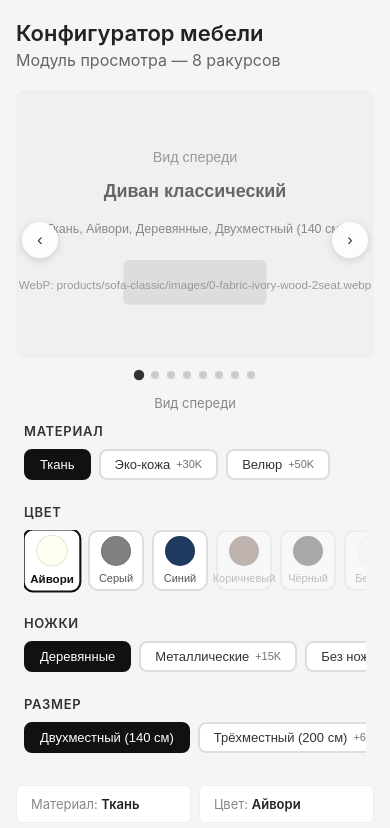
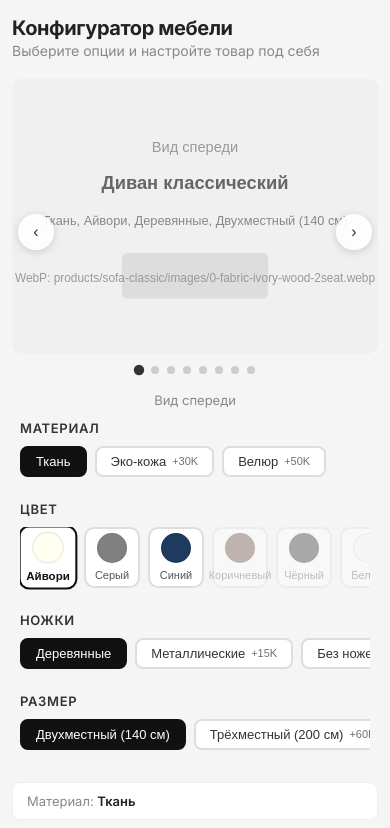
Before and after one commit to Murkin1980/furniture-configurator, a plain HTML site: page index.html in a window 390 px wide. Shown: the top 828 px of the page. Drawn offline with Linux system fonts and the light colour scheme.

Commit message:
Этап 8: сборка, адаптив и финальный QA
- Обновлён index.html: Inter font, OG-теги, заголовок, отступы
- Адаптив: 375px (столбец, кнопки вниз), 768px+ (карточка, крупнее), 1280px (max-width)
- viewer.css: border-radius, размеры на tablet/desktop
- price.css: компактнее на мобильном
- README: полная структура, все модули, WhatsApp config
- Скрипты defer + preconnect для производительности

```diff
--- a/index.html
+++ b/index.html
@@ -4,20 +4,26 @@
   <meta charset="utf-8">
   <meta name="viewport" content="width=device-width, initial-scale=1">
   <title>Конфигуратор мебели</title>
+  <meta name="description" content="Визуальный конфигуратор мебели: выбор материалов, цветов, размеров, просмотр в 8 ракурсах и отправка заказа в WhatsApp.">
+  <meta property="og:title" content="Конфигуратор мебели">
+  <meta property="og:description" content="Настройте мебель под себя: материал, цвет, ножки, размер. 8 ракурсов просмотра.">
+  <meta property="og:type" content="website">
+  <link rel="preconnect" href="https://fonts.googleapis.com">
+  <link rel="preconnect" href="https://fonts.gstatic.com" crossorigin>
+  <link href="https://fonts.googleapis.com/css2?family=Inter:wght@400;500;600;700&display=swap" rel="stylesheet">
   <link rel="stylesheet" href="src/viewer.css">
   <link rel="stylesheet" href="src/options.css">
   <link rel="stylesheet" href="src/price.css">
   <style>
     * { box-sizing: border-box; margin: 0; padding: 0; }
-    body { font-family: -apple-system, BlinkMacSystemFont, 'Segoe UI', Roboto, sans-serif; background: #f5f5f5; color: #222; }
-    .demo-wrap { max-width: 880px; margin: 0 auto; padding: 20px 16px; }
-    .demo-wrap h1 { font-size: 22px; font-weight: 600; margin-bottom: 4px; }
-    .demo-wrap p { color: #666; margin-bottom: 20px; }
-    .angle-label { text-align: center; font-size: 13px; color: #888; margin-top: 4px; }
-    .config-summary { margin-top: 16px; padding: 12px 16px; background: #fff; border-radius: 8px; border: 1px solid #eee; font-size: 13px; color: #666; }
-    .config-summary strong { color: #333; }
+    body { font-family: Inter, -apple-system, BlinkMacSystemFont, 'Segoe UI', Roboto, sans-serif; background: #f5f5f5; color: #222; }
+    .app-wrap { max-width: 880px; margin: 0 auto; padding: 24px 16px 40px; }
+    .app-header { margin-bottom: 20px; }
+    .app-header h1 { font-size: 24px; font-weight: 700; letter-spacing: -0.02em; }
+    .app-header p { color: #888; font-size: 14px; margin-top: 2px; }
+    .angle-label { text-align: center; font-size: 13px; color: #888; margin-top: 6px; }
     .config-grid { display: grid; grid-template-columns: 1fr 1fr; gap: 8px; margin-top: 16px; }
-    .config-grid div { background: #fff; border: 1px solid #eee; border-radius: 6px; padding: 10px 14px; font-size: 13px; }
+    .config-grid div { background: #fff; border: 1px solid #eee; border-radius: 8px; padding: 10px 14px; font-size: 13px; }
     .config-grid .label { color: #888; }
     .config-grid .value { font-weight: 600; color: #222; }
     .share-bar { display: flex; gap: 10px; margin-top: 16px; }
@@ -27,14 +33,26 @@
     .share-btn-copy.copied { background: #1a7a1a; }
     .share-btn-wa { background: #25D366; color: #fff; }
     .share-btn-wa svg { width: 18px; height: 18px; fill: #fff; flex-shrink: 0; }
-    .toast { position: fixed; bottom: 24px; left: 50%; transform: translateX(-50%) translateY(80px); background: #111; color: #fff; padding: 10px 24px; border-radius: 8px; font-size: 13px; opacity: 0; transition: transform 0.3s ease, opacity 0.3s ease; pointer-events: none; z-index: 100; }
+    .toast { position: fixed; bottom: 24px; left: 50%; transform: translateX(-50%) translateY(80px); background: #222; color: #fff; padding: 10px 24px; border-radius: 8px; font-size: 13px; opacity: 0; transition: transform 0.3s ease, opacity 0.3s ease; pointer-events: none; z-index: 100; white-space: nowrap; max-width: 90vw; overflow: hidden; text-overflow: ellipsis; }
     .toast.show { transform: translateX(-50%) translateY(0); opacity: 1; }
+    @media (max-width: 600px) {
+      .app-wrap { padding: 16px 12px 32px; }
+      .app-header h1 { font-size: 20px; }
+      .config-grid { grid-template-columns: 1fr; }
+      .share-bar { flex-direction: column; }
+      .share-btn { padding: 14px; }
+    }
+    @media (min-width: 768px) {
+      .app-wrap { padding: 32px 24px 48px; }
+    }
   </style>
 </head>
 <body>
-  <div class="demo-wrap">
-    <h1>Конфигуратор мебели</h1>
-    <p>Модуль просмотра — 8 ракурсов</p>
+  <div class="app-wrap">
+    <div class="app-header">
+      <h1>Конфигуратор мебели</h1>
+      <p>Выберите опции и настройте товар под себя</p>
+    </div>
     <div id="viewer"></div>
     <div class="angle-label" id="angleLabel">Вид спереди</div>
     <div id="options"></div>
--- a/src/price.css
+++ b/src/price.css
@@ -78,3 +78,9 @@
 .price-val {
   font-weight: 500;
 }
+
+@media (max-width: 480px) {
+  .price-panel { padding: 14px; }
+  .price-total-value { font-size: 24px; }
+  .price-row-total .price-val { font-size: 16px; }
+}
--- a/src/viewer.css
+++ b/src/viewer.css
@@ -159,5 +159,12 @@
   .viewer-nav { width: 36px; height: 36px; font-size: 16px; }
   .viewer-nav-prev { left: 6px; }
   .viewer-nav-next { right: 6px; }
-  .viewer-dot { width: 8px; height: 8px; }
+  .viewer-dot { width: 8px; height: 8px; gap: 6px; }
 }
+
+@media (min-width: 768px) {
+  .viewer-image-wrap { border-radius: 12px; }
+  .viewer-nav { width: 44px; height: 44px; font-size: 22px; }
+  .viewer-dots { gap: 10px; padding: 16px 0; }
+  .viewer-dot { width: 12px; height: 12px; }
+}
```
Also changed, not shown: README.md.
